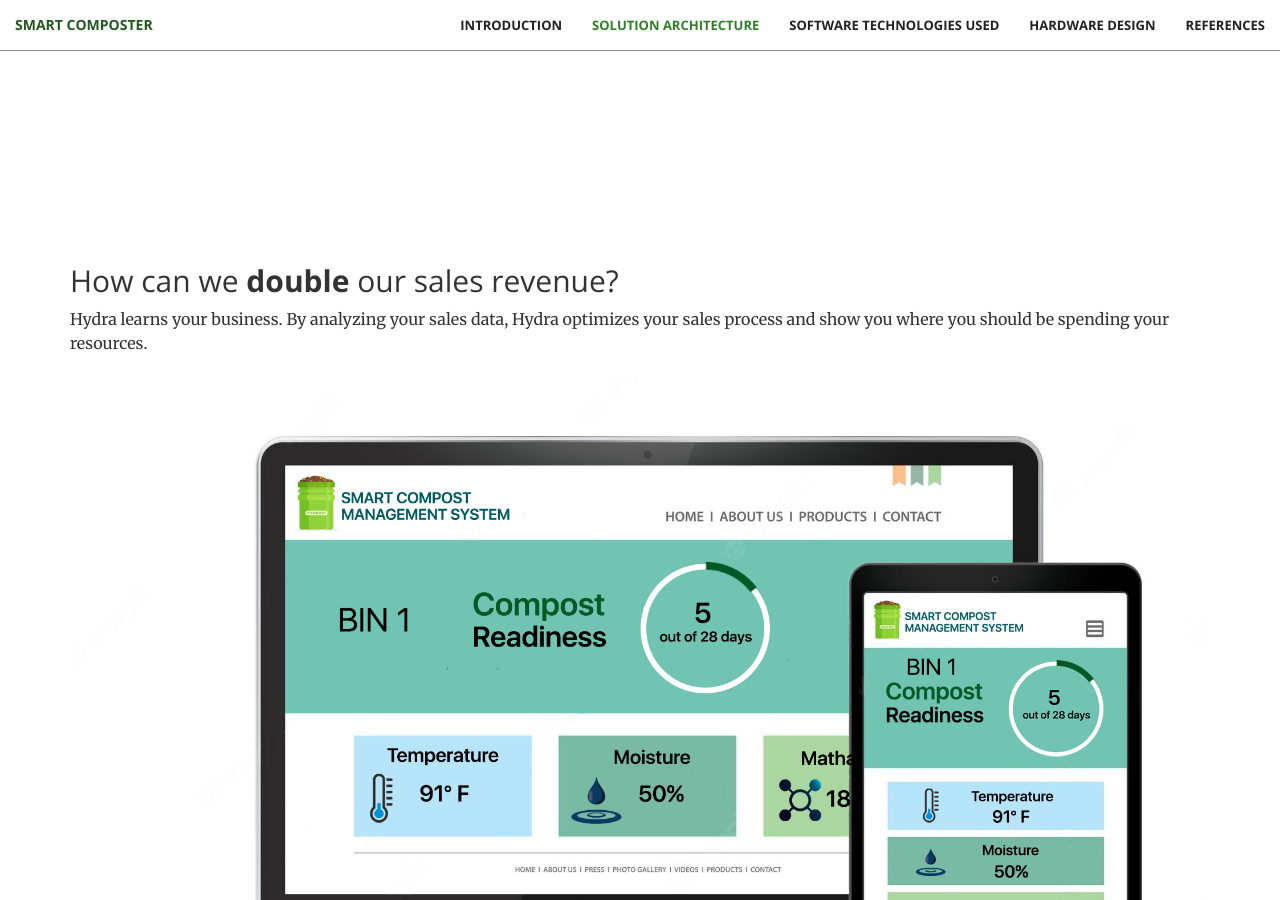
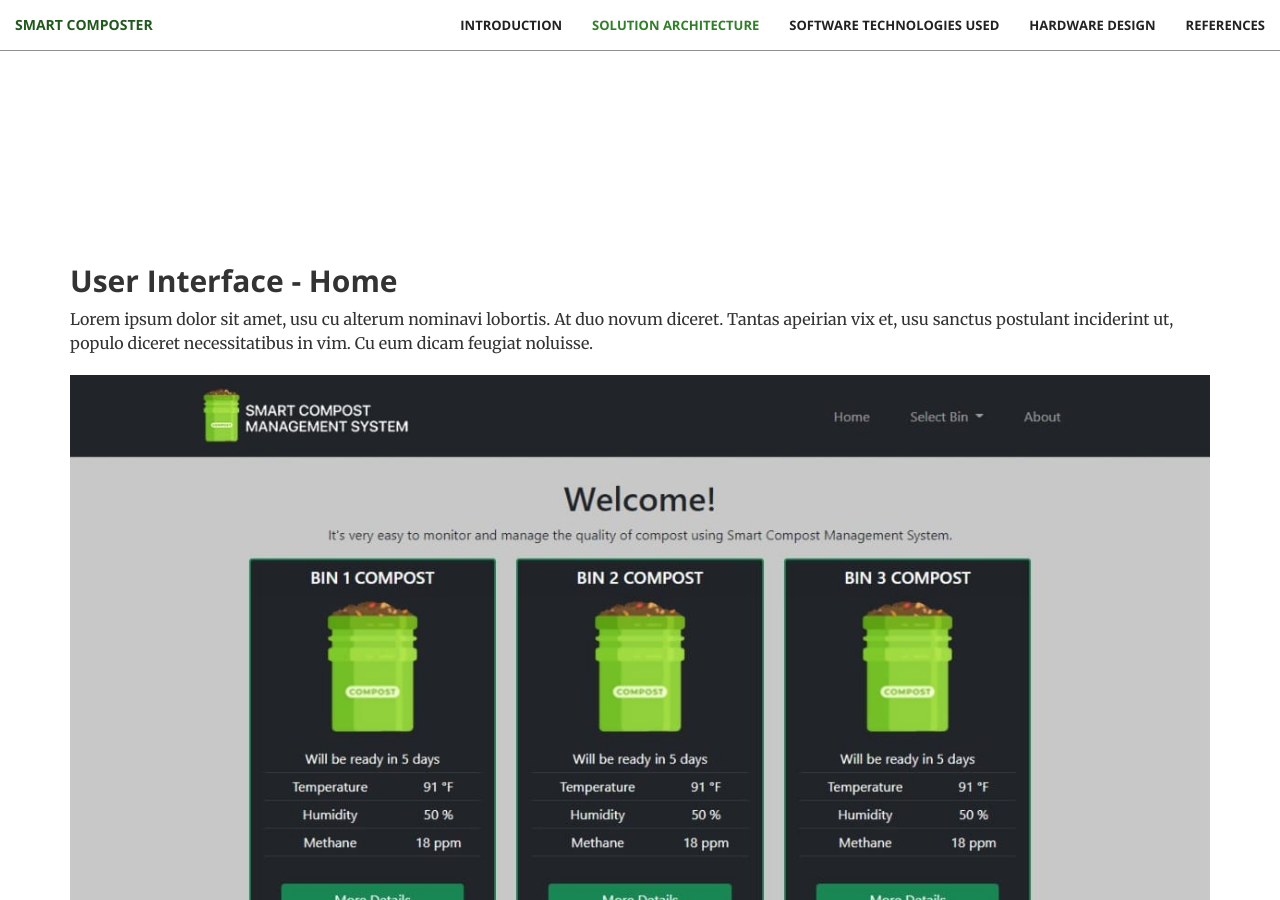
Before and after one commit to cepdnaclk/e18-3yp-Smart-Compost-Management-System, a Jekyll site: the page built from pages/home.md, in a window 1280 px wide and 900 px high, scrolled down 6681 px. Built offline with Jekyll 4.4.1, drawn with Linux system fonts in a browser that asks for light colours; some of the changed text lies outside the part shown.

Commit message:
updated details.html
added new images interface1 interface2 and interface_all

```diff
--- a/_includes/details.html
+++ b/_includes/details.html
@@ -2,8 +2,20 @@
 	<section>
 		<div class="container flex">
 			<div class="text editable">
-				<h2>How can we <strong>double</strong> our sales revenue?</h2>
-				<p>Hydra learns your business. By analyzing your sales data, Hydra optimizes your sales process and show you where you should be spending your resources. </p>
+				<h2><strong>User Interface - Home</strong></h2>
+				<p>Lorem ipsum dolor sit amet, usu cu alterum nominavi lobortis. At duo novum diceret. Tantas apeirian vix et, usu sanctus postulant inciderint ut, populo diceret necessitatibus in vim. Cu eum dicam feugiat noluisse. </p>
+			</div>
+			<div class="image">
+				<img src="{{ site.baseurl }}/img/project/interface1.jpg" alt="Screenshot" class="img-responsive screenshot editable" />
+			</div>
+		</div>
+	</section>
+
+	<section>
+		<div class="container flex">
+			<div class="text editable">
+				<h2><strong>User Interface - For a single bin</strong></h2>
+				<p>Lorem ipsum dolor sit amet, usu cu alterum nominavi lobortis. At duo novum diceret. Tantas apeirian vix et, usu sanctus postulant inciderint ut, populo diceret necessitatibus in vim. Cu eum dicam feugiat noluisse. </p>
 			</div>
 			<div class="image">
 				<img src="{{ site.baseurl }}/img/project/interface2.jpg" alt="Screenshot" class="img-responsive screenshot editable" />
@@ -14,24 +26,13 @@
 	<section>
 		<div class="container flex">
 			<div class="text editable">
-				<h2>How can I <strong>keep track</strong> of my sales team?</h2>
-				<p>Hydra learns your business. By analyzing your sales data, Hydra optimizes your sales process and show you where you should be spending your resources.</p>
+				<h2><strong>Relationships among all user interfaces</strong></h2>
+				<p>Lorem ipsum dolor sit amet, usu cu alterum nominavi lobortis. At duo novum diceret. Tantas apeirian vix et, usu sanctus postulant inciderint ut, populo diceret necessitatibus in vim. Cu eum dicam feugiat noluisse. </p>
 			</div>
 			<div class="image">
-				<img src="{{ site.baseurl }}/img/project/interface2.jpg" alt="Screenshot" class="img-responsive screenshot editable" />
+				<img src="{{ site.baseurl }}/img/project/interface_all.jpg" alt="Screenshot" class="img-responsive screenshot editable" />
 			</div>
 		</div>
 	</section>
 
-	<section>
-		<div class="container flex">
-			<div class="text editable">
-				<h2>How can I <strong>forecast</strong> the next 90 days?</h2>
-				<p>Hydra learns your business. By analyzing your sales data, Hydra optimizes your sales process and show you where you should be spending your resources.</p>
-			</div>
-			<div class="image">
-				<img src="{{ site.baseurl }}/img/project/interface2.jpg" alt="Screenshot" class="img-responsive screenshot editable" />
-			</div>
-		</div>
-	</section>
 </div>
```
Also changed, not shown: img/project/figma_interface1.jpg (added), img/project/figma_interface2.jpg (added), img/project/interface.jpg (deleted), img/project/interface1.jpg, img/project/interface2.jpg, img/project/interface_all.jpg (added).
